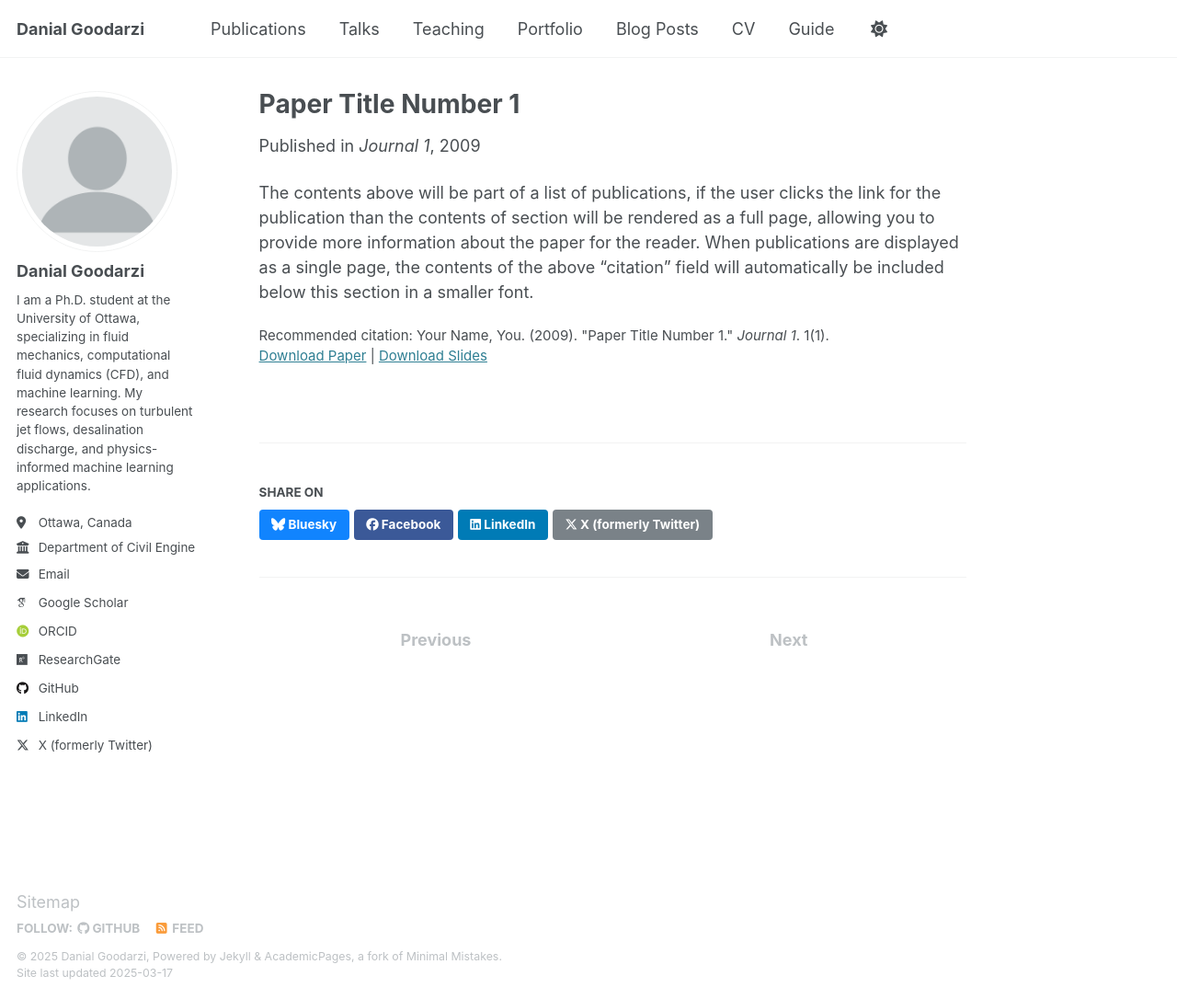
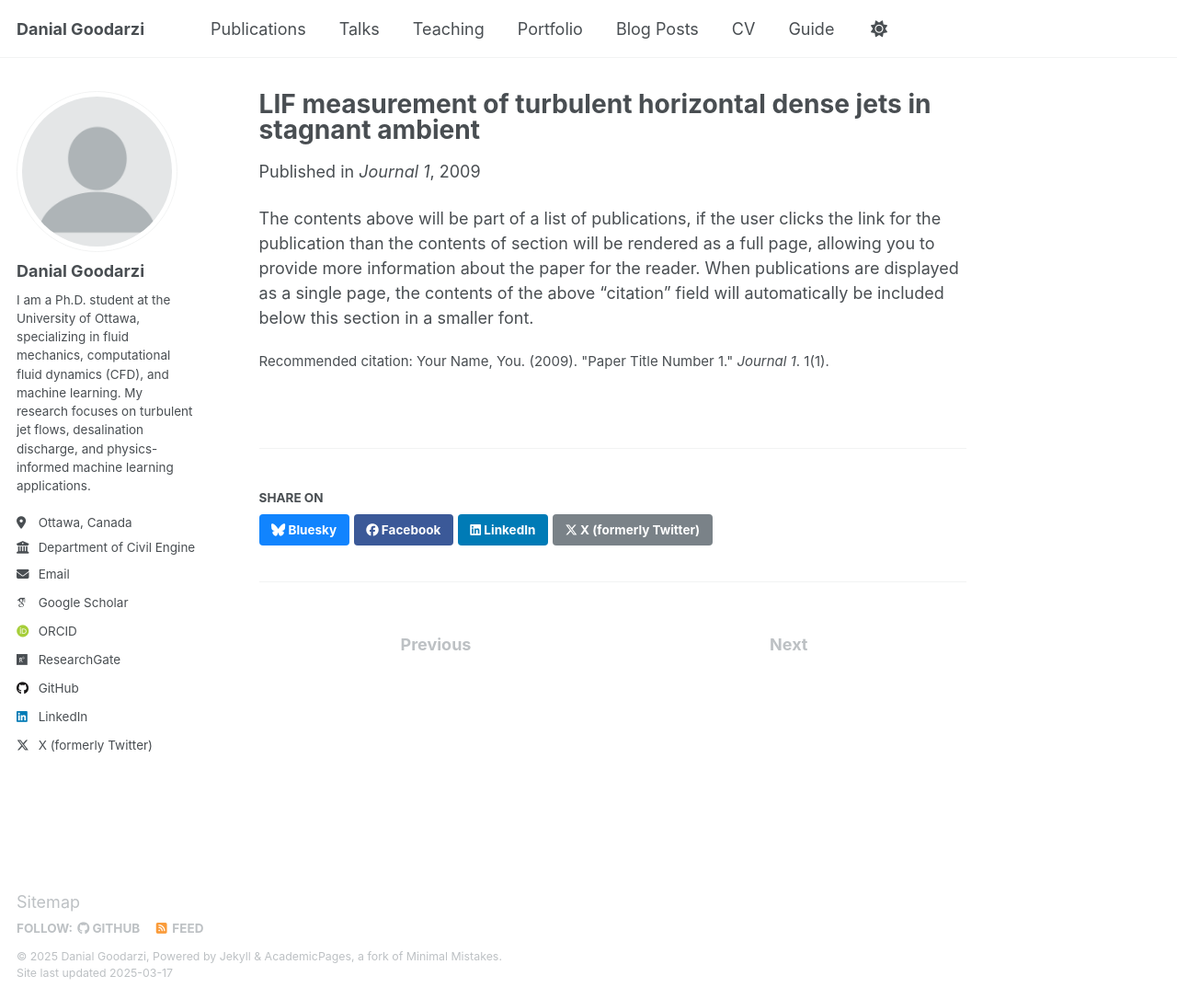
Before and after one commit to HydroCFD/HydroCFD.github.io, a Jekyll site: the page built from _publications/2009-10-01-paper-title-number-1.md, in a window 1280 px wide and 1086 px high. Shown: the whole window at 92% size. Built offline with Jekyll 4.4.1, drawn with Linux system fonts in a browser that asks for light colours; some web fonts are replaced.

Commit message:
Update 2009-10-01-paper-title-number-1.md

```diff
--- a/_publications/2009-10-01-paper-title-number-1.md
+++ b/_publications/2009-10-01-paper-title-number-1.md
@@ -1,14 +1,14 @@
 ---
-title: "Paper Title Number 1"
+title: "LIF measurement of turbulent horizontal dense jets in stagnant ambient"
 collection: publications
 category: manuscripts
-permalink: /publication/2009-10-01-paper-title-number-1
-excerpt: 'This paper is about the number 1. The number 2 is left for future work.'
+permalink: https://www.sciencedirect.com/science/article/pii/S001793102500208X
+excerpt: "This paper is about the number 1. The number 2 is left for future work."
 date: 2009-10-01
-venue: 'Journal 1'
-slidesurl: 'http://academicpages.github.io/files/slides1.pdf'
-paperurl: 'http://academicpages.github.io/files/paper1.pdf'
-citation: 'Your Name, You. (2009). &quot;Paper Title Number 1.&quot; <i>Journal 1</i>. 1(1).'
+venue: "Journal 1"
+# slidesurl: "http://academicpages.github.io/files/slides1.pdf"
+# paperurl: "http://academicpages.github.io/files/paper1.pdf"
+citation: "Your Name, You. (2009). &quot;Paper Title Number 1.&quot; <i>Journal 1</i>. 1(1)."
 ---
 
 The contents above will be part of a list of publications, if the user clicks the link for the publication than the contents of section will be rendered as a full page, allowing you to provide more information about the paper for the reader. When publications are displayed as a single page, the contents of the above "citation" field will automatically be included below this section in a smaller font.
```
